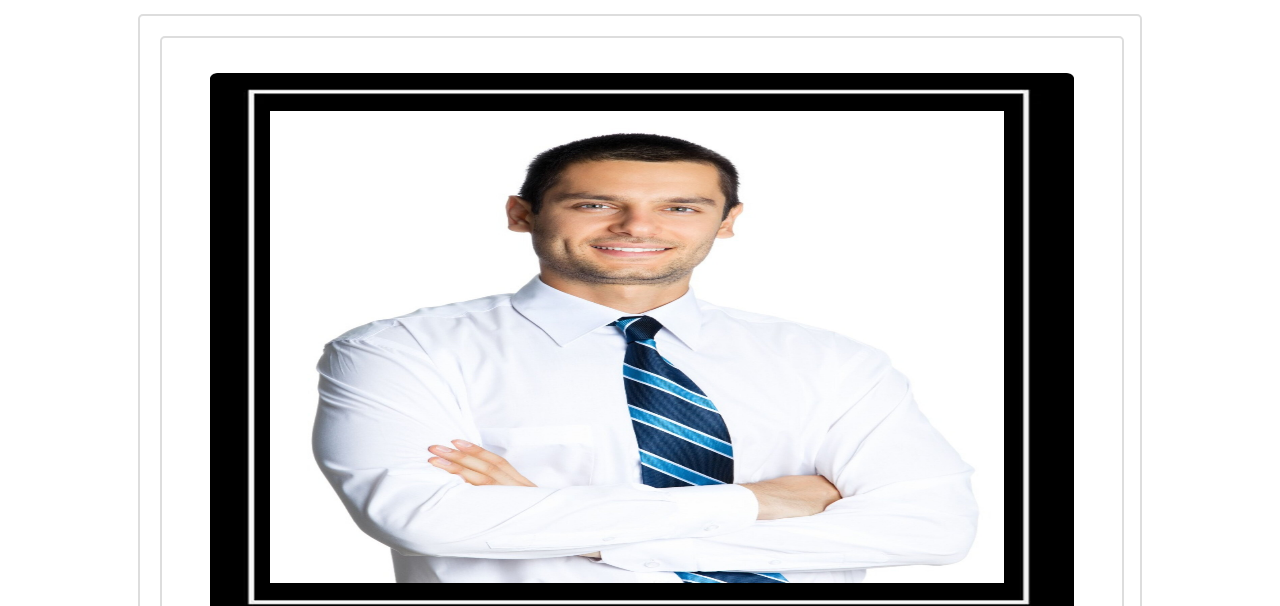
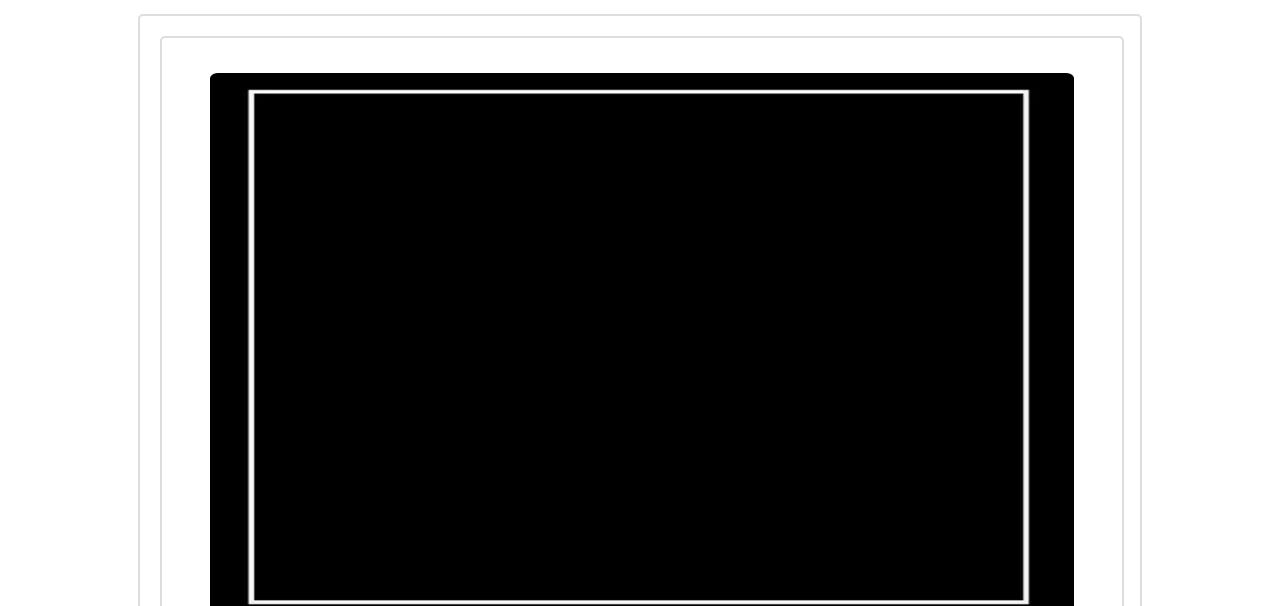
Before and after one commit to garisman7/MemGen, a plain HTML site: page index.html in a window 1280 px wide. Shown: the part 171-777 px from the top of the page. Drawn offline with Linux system fonts and the light colour scheme.

Commit message:
Update Style.css

```diff
--- a/Style.css
+++ b/Style.css
@@ -292,7 +292,7 @@ footer{
     position: absolute;
     left: 7%;
     top:6%;
-    background-image: url(Img/User_img/test.png);
+    background-image: none;
     background-repeat: no-repeat;
     background-size:100% 100%;
     width: 85%;
```
